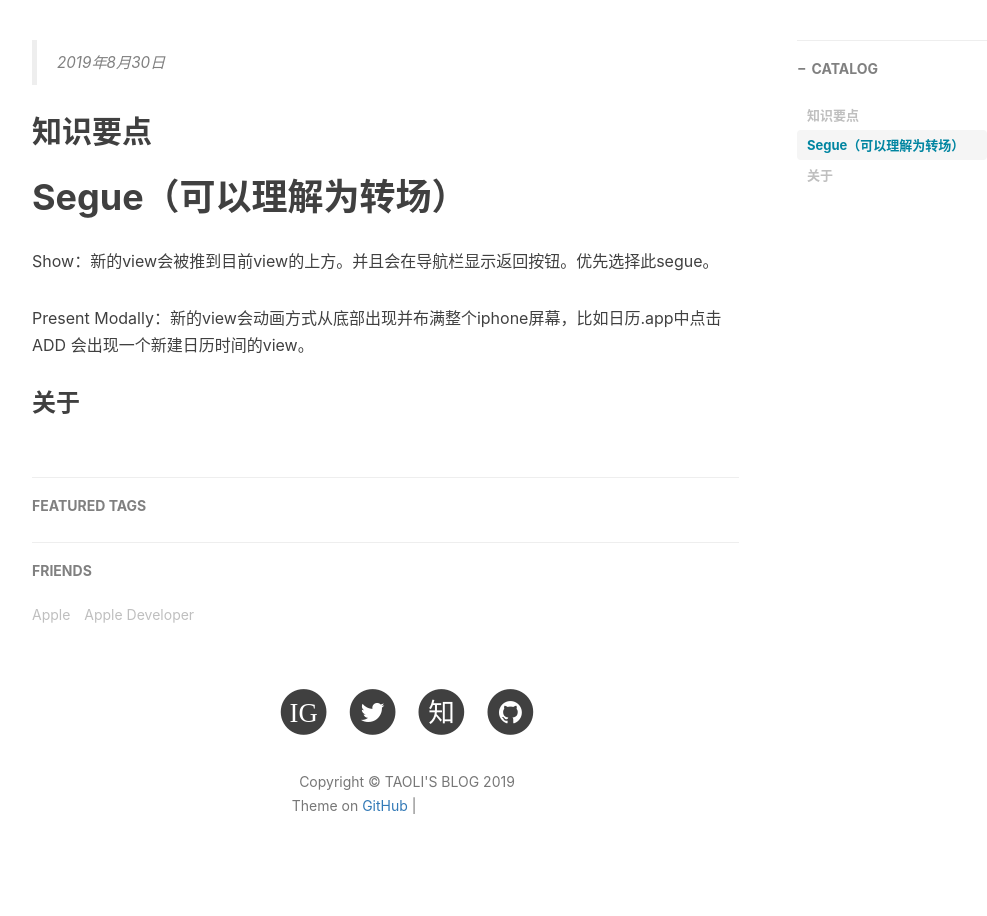
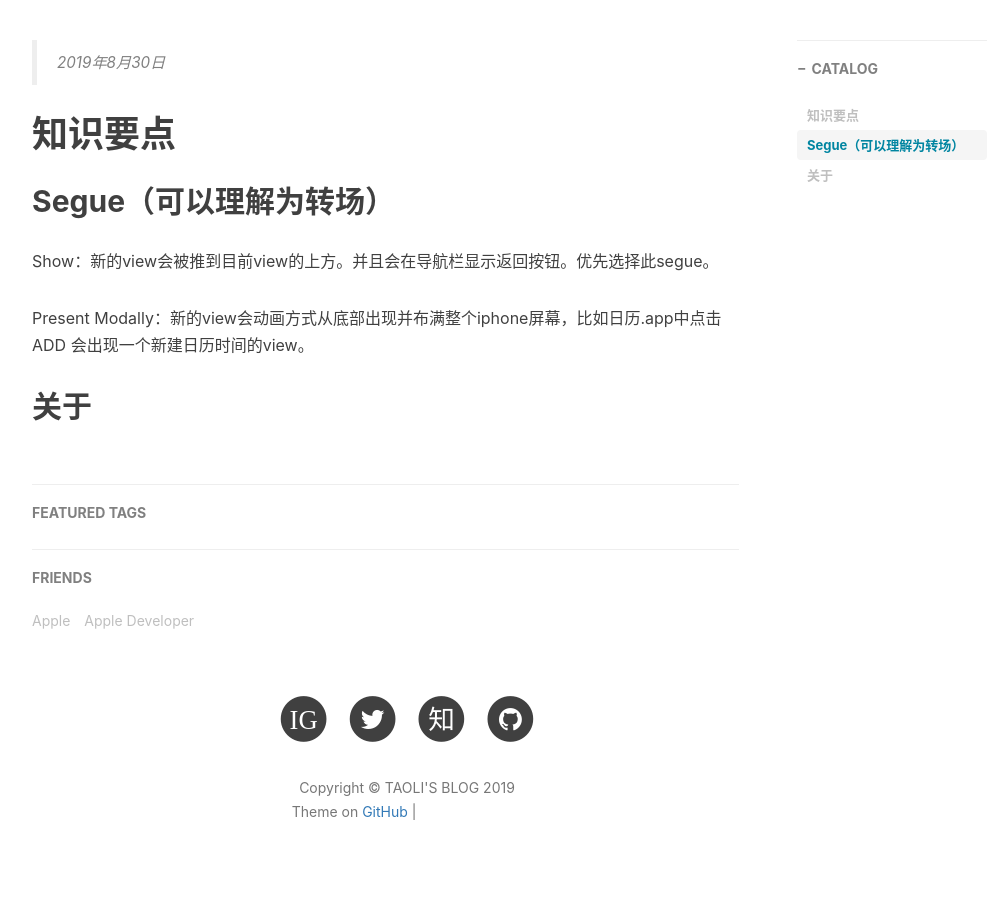
Before and after one commit to iamtaoli/iamtaoli.github.io, a Jekyll site: the page built from 2019-09-01-Swift学习心得及重难点.md, in a window 1280 px wide. Shown: the part 523-1439 px from the top of the page, without its empty margins (233-1220 px from the left). Built offline with Jekyll 4.4.1, drawn with Linux system fonts in a browser that asks for light colours; nearby versions of some CDN libraries; comment, search, counter and statistics services are not loaded; grey boxes are pictures that could not be loaded.

```diff
--- a/2019-09-01-Swift学习心得及重难点.md
+++ b/2019-09-01-Swift学习心得及重难点.md
@@ -14,12 +14,12 @@ tags:
 
 >2019年8月30日
 
-## 知识要点
+# 知识要点
 
-# Segue（可以理解为转场）
+## Segue（可以理解为转场）
 
 Show：新的view会被推到目前view的上方。并且会在导航栏显示返回按钮。优先选择此segue。
 
 Present Modally：新的view会动画方式从底部出现并布满整个iphone屏幕，比如日历.app中点击ADD 会出现一个新建日历时间的view。
 
-### 关于
+## 关于
```
